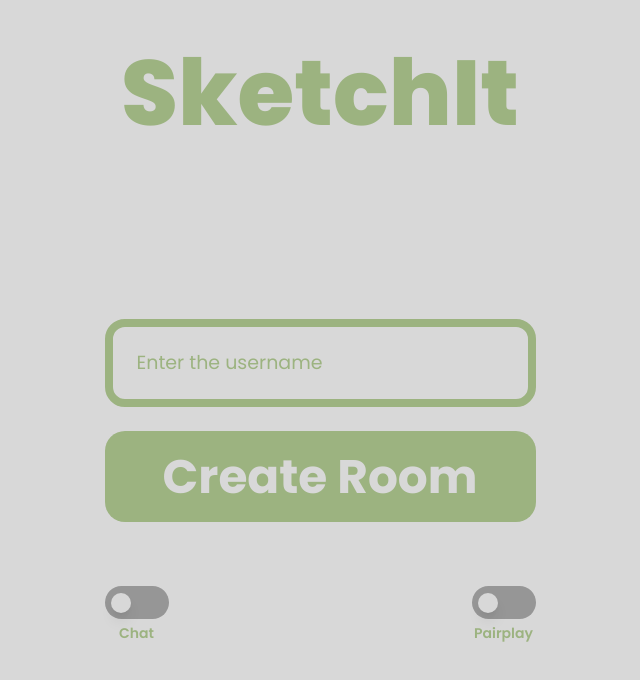
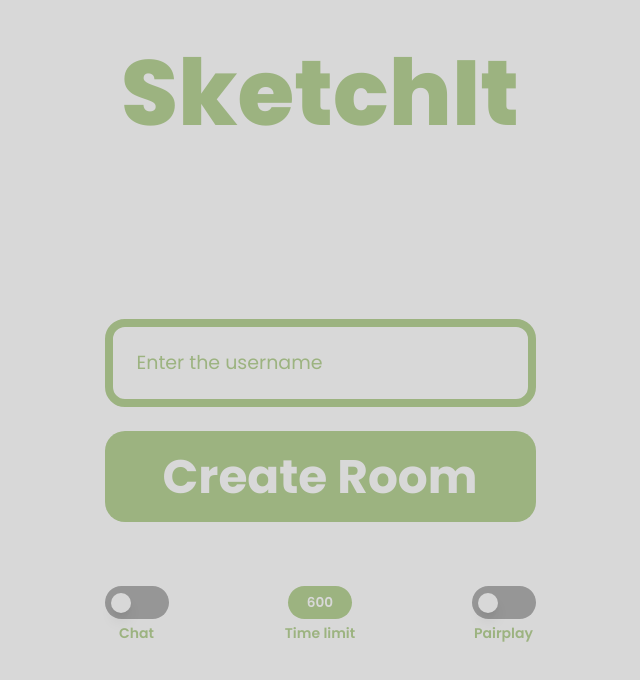
Before and after one commit to The-Creative-Programming-Group/sketchit-challenge, a Next.js app: page / in a window 1280 px wide. Shown: the top 680 px of the page, without its empty margins (320-960 px from the left). Built offline with nearby package versions, Linux system fonts and the light colour scheme.

Commit message:
Added a time limit setting

```diff
--- a/src/app/page.tsx
+++ b/src/app/page.tsx
@@ -1,6 +1,7 @@
 import { Button } from "~/ui/button";
 import { Input } from "~/ui/input";
 import { Switch } from "~/ui/switch";
+import {SmallInput} from "~/ui/small-input";
 
 export default function HomePage() {
   return (
@@ -15,6 +16,7 @@ export default function HomePage() {
         </Button>
         <div className="mt-10 flex justify-between">
           <Switch description="Chat" />
+          <SmallInput type="number" defaultValue={600} description="Time limit" />
           <Switch description="Pairplay" />
         </div>
       </form>
--- a/src/styles/globals.css
+++ b/src/styles/globals.css
@@ -10,3 +10,13 @@
     --input: #969696;
   }
 }
+
+input[type="number"]::-webkit-inner-spin-button,
+input[type="number"]::-webkit-outer-spin-button {
+  -webkit-appearance: none;
+  margin: 0;
+}
+
+input[type="number"] {
+  -moz-appearance:textfield; /* for mozilla firefox */
+}
--- /dev/null
+++ b/src/ui/small-input.tsx
@@ -0,0 +1,31 @@
+"use client";
+
+import * as React from "react";
+import { experimental_useFormStatus } from "react-dom";
+import { cn } from "~/lib/utils";
+import * as SwitchPrimitives from "@radix-ui/react-switch";
+
+type Props = React.InputHTMLAttributes<HTMLInputElement> & {
+    description?: string;
+};
+export const SmallInput = React.forwardRef<
+    HTMLInputElement,
+    Props
+>(({ className, description,...props }, ref) => {
+    const { pending } = experimental_useFormStatus();
+
+    return (
+        <div className="flex flex-col items-center">
+        <input
+            disabled={pending}
+            className={cn(
+                "text-background bg-primary rounded-[1.25rem] font-semibold w-full text-[0.85rem] text-center h-[33px] w-[64px] leading-[1.813rem] placeholder-primary",
+                className,
+            )}
+            {...props}
+        />
+            <div className="font-semibold text-sm mt-1">{description}</div>
+        </div>
+    );
+});
+SmallInput.displayName = "Input";
```
